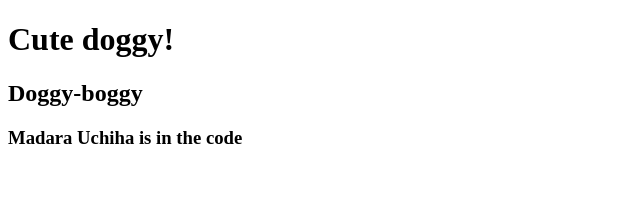
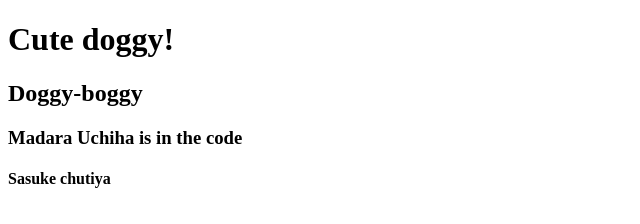
Before and after one commit to git-shlok/test-git, a plain HTML site: page active.html in a window 1280 px wide. Shown: the full height of the page, 0-640 px from the left. Drawn offline with Linux system fonts and the light colour scheme.

Commit message:
Update active.html

```diff
--- a/active.html
+++ b/active.html
@@ -10,5 +10,6 @@
     <h1>Cute doggy!</h1>
     <h2>Doggy-boggy</h2>
     <h3>Madara Uchiha is in the code</h3>
+    <h4>Sasuke chutiya</h4>
 </body>
 </html>
```
